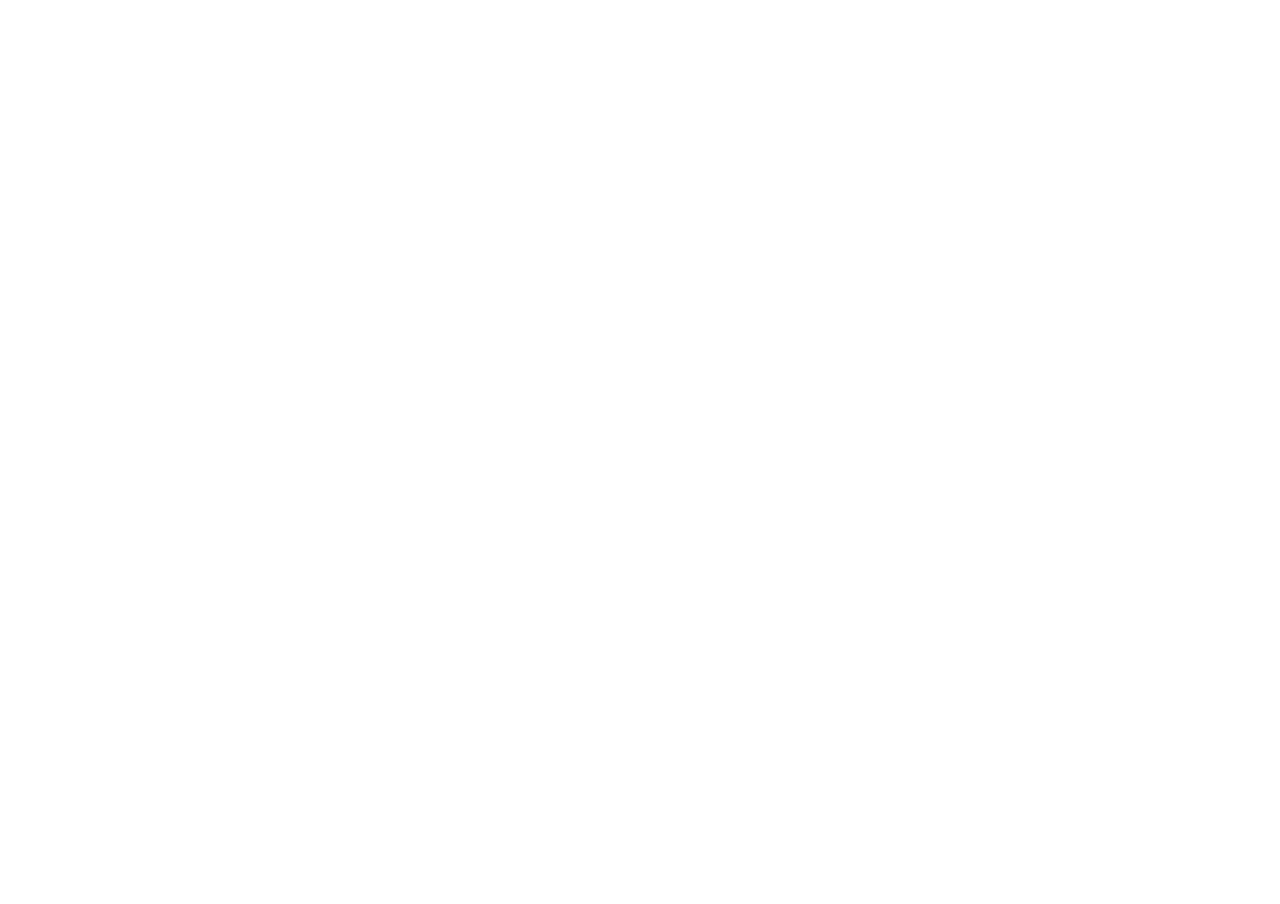
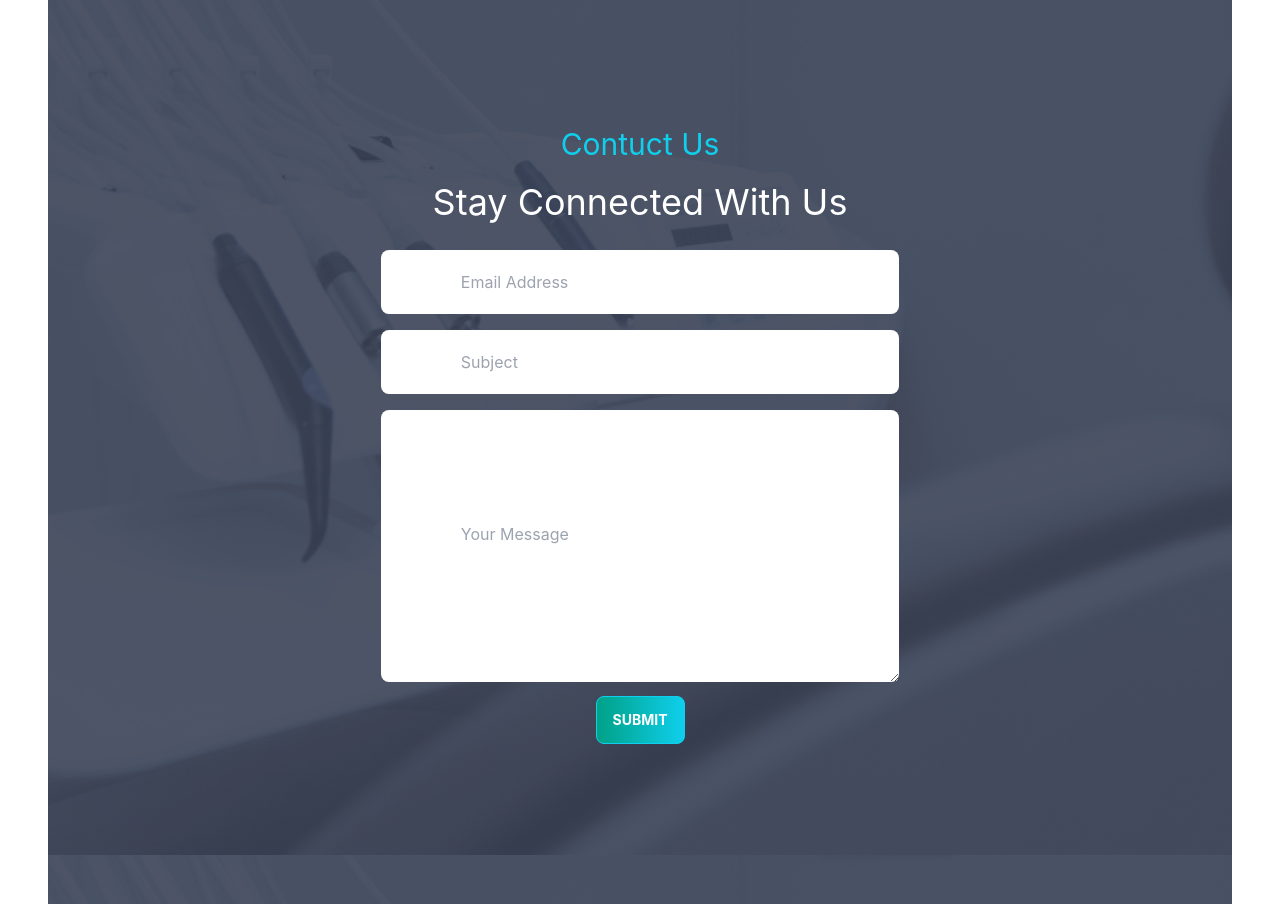
Before and after one commit to Ahsan855/Doctor-Portal-App, a React (Create React App) app: page / in a window 1280 px wide. Shown: the part 3240-4144 px from the top of the page. Before the commit the page ends 3206 px from the top, so only its background shows below. Built offline with nearby package versions, Linux system fonts and the light colour scheme.

Commit message:
done submit sections

```diff
--- /dev/null
+++ b/src/Pages/Home/ContactUs.js
@@ -0,0 +1,37 @@
+import React from "react";
+import appointment from "../../assets/images/appointment.png";
+import MainButton from "../Shared/MainButton";
+
+const ContactUs = () => {
+  return (
+    <div
+      className="text-center p-40"
+      style={{ background: `url(${appointment})` }}
+    >
+      <h3 className="text-3xl text-primary">Contuct Us</h3>
+      <h1 className="text-4xl text-white my-5">Stay Connected With Us</h1>
+      <input
+        className="px-20 py-5 w-3/5 my-2 rounded-lg"
+        type="email"
+        placeholder="Email Address"
+      />
+      <br />
+      <input
+        className="px-20 py-5 w-3/5 my-2 rounded-lg"
+        type="text"
+        placeholder="Subject"
+      />
+      <br />
+      <textarea
+        name="text"
+        id=""
+        className=" my-2 w-3/5 rounded-lg py-28 px-20"
+        placeholder="Your Message"
+      ></textarea>
+      <br />
+      <MainButton>Submit</MainButton>
+    </div>
+  );
+};
+
+export default ContactUs;
--- a/src/Pages/Home/Home.js
+++ b/src/Pages/Home/Home.js
@@ -1,6 +1,7 @@
 import React from 'react';
 import Bannar from './Bannar';
 import Care from './Care';
+import ContactUs from './ContactUs';
 import Info from './Info';
 import MakeAppointment from './MakeAppointment';
 import Services from './Services/Services';
@@ -14,6 +15,7 @@
             <Care/>
             <MakeAppointment/>
             <Testimonials/>
+            <ContactUs/>
         </div>
     );
 };
```
